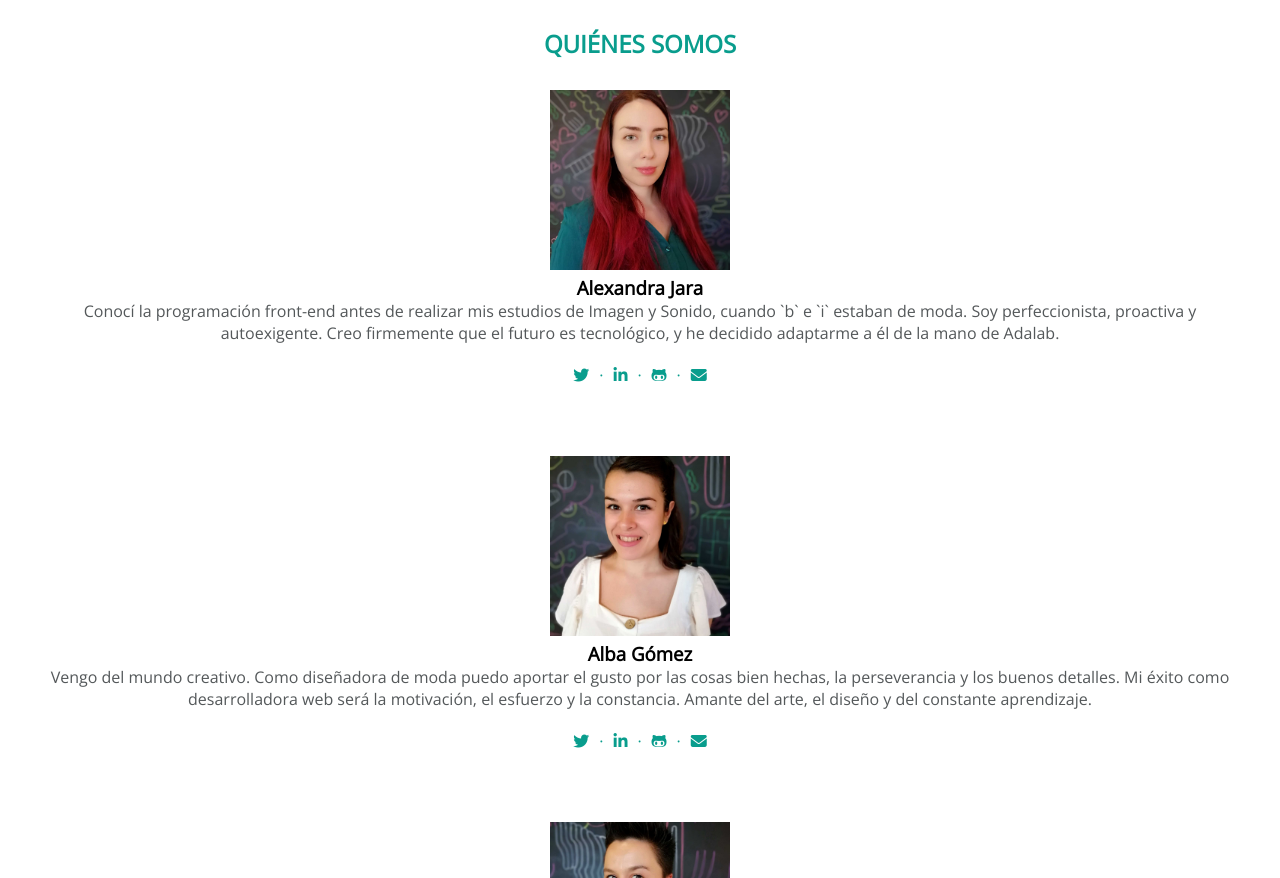
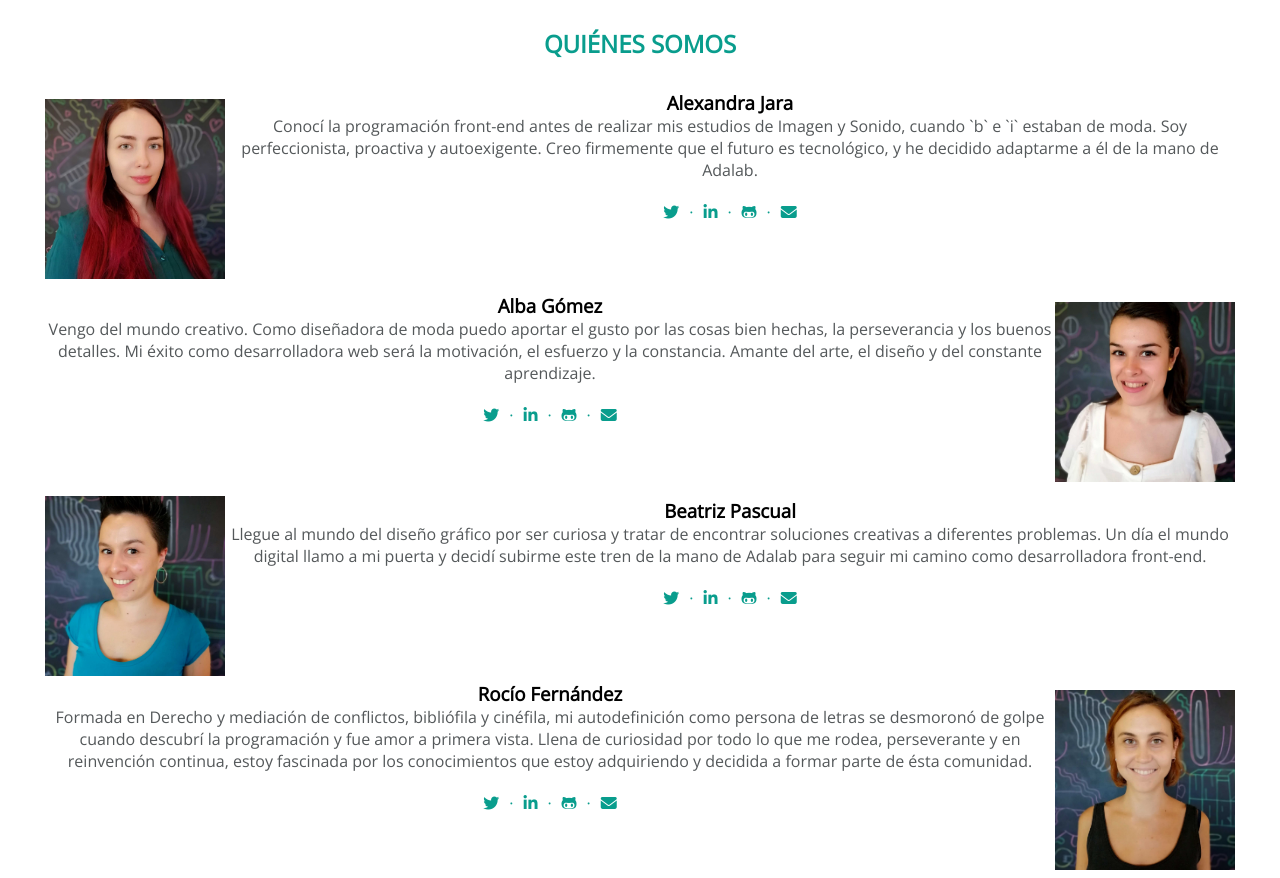
Before and after one commit to Adalab/project-g-m1-fivedrops, a plain HTML site: page index.html in a window 1280 px wide. Shown: the part 1018-1896 px from the top of the page. Drawn offline with nearby package versions, Linux system fonts and the light colour scheme.

Commit message:
media query for wya

```diff
--- a/styles/wya.css
+++ b/styles/wya.css
@@ -24,6 +24,14 @@
 }
 
 @media all and (min-width: 768px){
+    .wya-adalaber{
+        display: flex;
+    }
+
+    .wya-adalabers .wya-adalaber:nth-child(even)
+    .wya-ada-img{
+        order: 2;
+    }
 
 }
 
```
